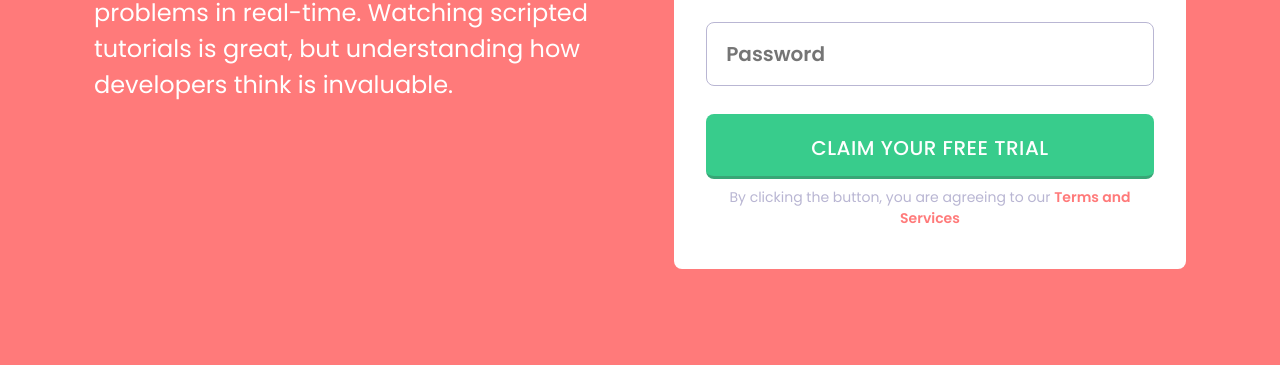
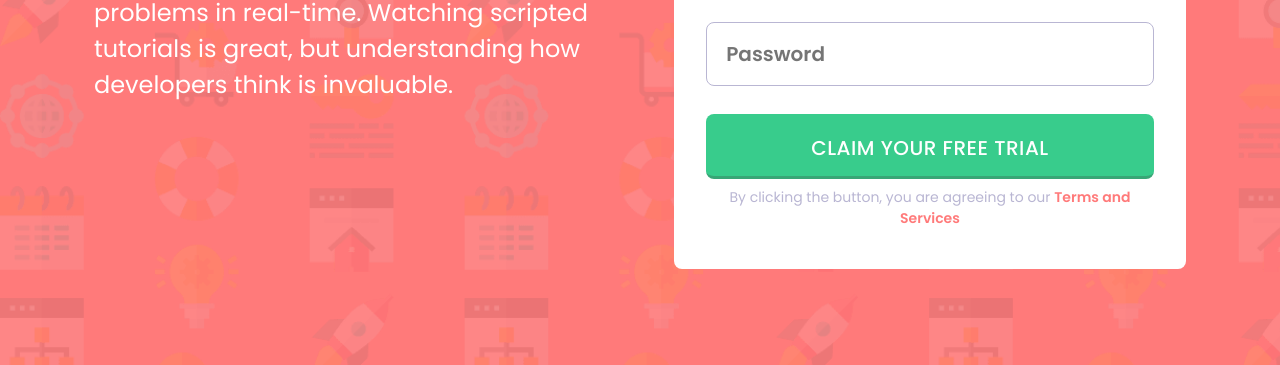
Before and after one commit to ryanschoolbs/intro-component-with-signup-form, a plain HTML site: page index.html in a window 1280 px wide. Shown: the part 472-837 px from the top of the page. Drawn offline with Linux system fonts and the light colour scheme; the site is published under a folder, as on GitHub Pages, so addresses that start at the root find nothing.

Commit message:
image link fixed

```diff
--- a/scss/main.scss
+++ b/scss/main.scss
@@ -9,7 +9,7 @@ body {
    text-align: center;
    display: flex;
 
-   background-image: url("/images/bg-intro-mobile.png");
+   background-image: url("../../images/bg-intro-mobile.png");
    background-repeat: no-repeat;
    background-size: cover;
    background-color: $bg-red;
@@ -257,7 +257,7 @@ body {
 
 @media only screen and (min-width: 1024px) {
    body {
-      background-image: url("/images/bg-intro-desktop.png");
+      background-image: url("../../images/bg-intro-desktop.png");
    }
 
    .container {
```
Also changed, not shown: dist/css/main.css.
